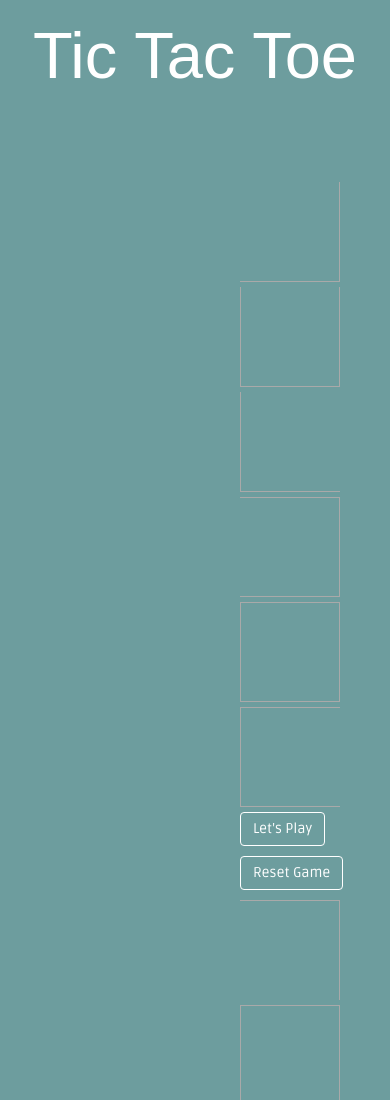
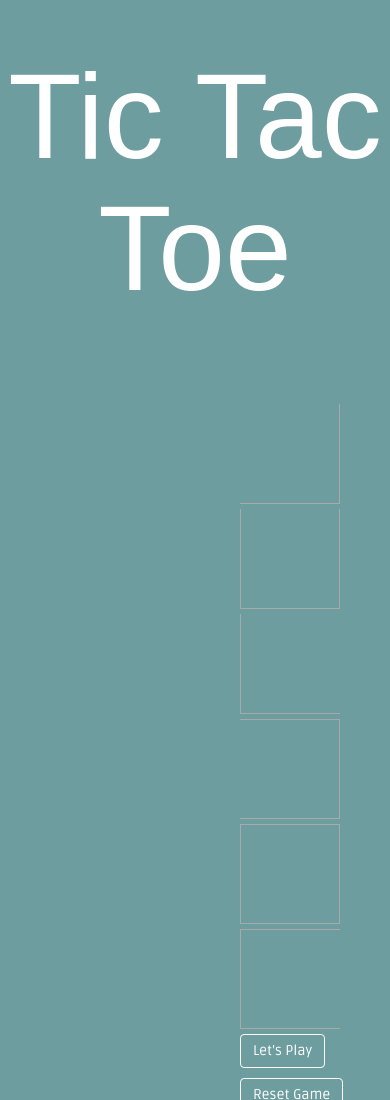
Before and after one commit to syomo1103/Tic-Tac-Toe, a plain HTML site: page index.html in a window 390 px wide. Shown: the top 1100 px of the page. Drawn offline with nearby package versions, Linux system fonts and the light colour scheme; a web font is replaced by a local one.

Commit message:
styling changes

```diff
--- a/style.css
+++ b/style.css
@@ -1,3 +1,7 @@
+* {
+  box-sizing: border-box;
+}
+
 body {
   background-color: #6D9D9E !important;
 }
@@ -6,6 +10,16 @@ body {
   font-family: 'Montserrat Subrayada', sans-serif;
   font-size: 65px;
   color: white;
+}
+
+@media only screen and (max-width: 768px) {
+  .box {
+    width: 100%;
+  }
+  #main-title {
+    font-size: 120px;
+    padding-top: 30px;
+  }
 }
 
 #message h3 {
```
